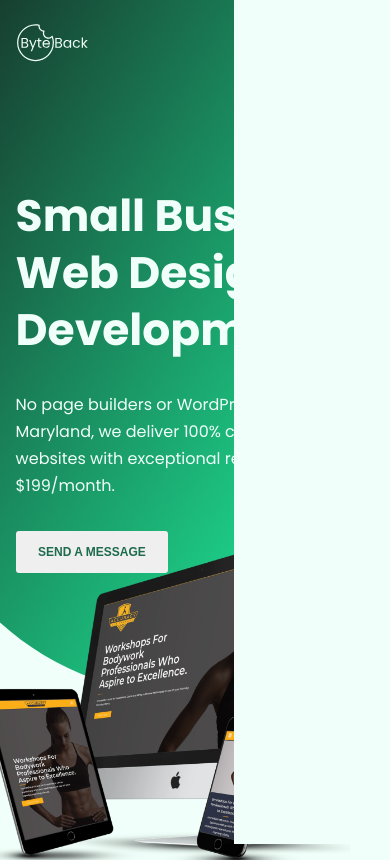
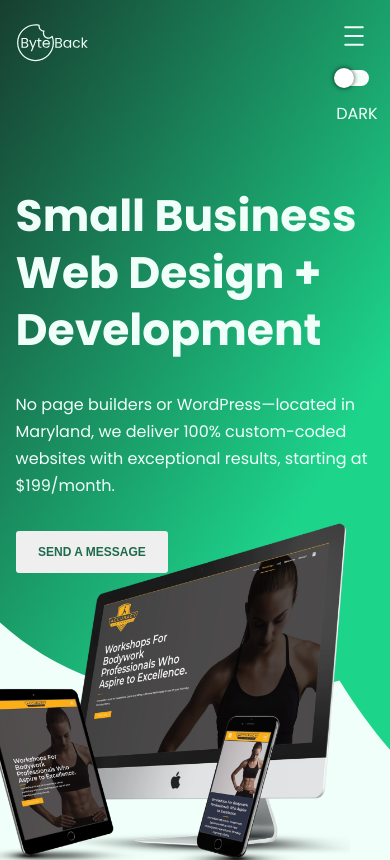
Before and after one commit to adinduokoro/Byte-Back-Digital-V2, a React (Create React App) app: page / in a window 390 px wide. Shown: the top 860 px of the page. Built offline with nearby package versions, Linux system fonts and the light colour scheme.

Commit message:
Mobile
Most of the mobile navigation is complete. Just need to work on the responsiveness.

```diff
--- a/src/components/navigation/Navigation.js
+++ b/src/components/navigation/Navigation.js
@@ -1,6 +1,6 @@
-import React, { useState } from "react";
+import React, { useState, useEffect } from "react";
 import { useDispatch, useSelector } from "react-redux";
-import { Link } from "react-router-dom";
+import { Link, useNavigate } from "react-router-dom";
 import styles from "./Navigation.module.css";
 import { navLinks } from "./data";
 import Logo from "../../assets/logo";
@@ -12,18 +12,21 @@ import {
   selectIsDarkModeOn,
 } from "../../redux/slice/themeSlice";
 import { SET_CURRENT_PATH } from "../../redux/slice/linkSlice";
+import { SET_MENU_TOGGLE, selectIsMenuOpen } from "../../redux/slice/menuSlice";
 
 const Navigation = () => {
-  const [isOpen, setIsOpen] = useState(true)
   const dispatch = useDispatch();
+  const navigate = useNavigate();
   const isDarkModeOn = useSelector(selectIsDarkModeOn);
+  const isMenuOpen = useSelector(selectIsMenuOpen);
+  const [isClosing, setIsClosing] = useState(false);
 
   const toggleMenu = () => {
-    setIsOpen(!isOpen);
+    dispatch(SET_MENU_TOGGLE(!isMenuOpen));
   };
 
   const closeMenu = () => {
-    setIsOpen(false);
+    dispatch(SET_MENU_TOGGLE(false));
   };
 
   const handleToggle = () => {
@@ -31,8 +34,13 @@ const Navigation = () => {
   };
 
   const handleLinkClick = (path) => {
-    dispatch(SET_CURRENT_PATH(path));
-    setIsOpen(false)
+    setIsClosing(true);
+    setTimeout(() => {
+      dispatch(SET_CURRENT_PATH(path));
+      dispatch(SET_MENU_TOGGLE(false));
+      navigate(path);
+      setIsClosing(false);
+    }, 200); // Match this delay with your transition duration
   };
 
   return (
@@ -58,9 +66,9 @@ const Navigation = () => {
             ) : null}
           </div>
           <div className={styles["nav-buttons"]}>
-            <ul className={`${styles["nav-links"]} ${isOpen ? styles.open : ""}`}>
+            <ul className={`${styles["nav-links"]} ${isMenuOpen ? styles.open : ""} ${isClosing ? styles.closing : ""}`}>
               {navLinks.map((link, index) => (
-                <li className={`${styles["nav-link"]} ${isOpen ? styles["show-link"] : ""}`} key={index}>
+                <li className={`${styles["nav-link"]} ${isMenuOpen ? styles["show-link"] : ""}`} key={index}>
                   <Link
                     to={link.path}
                     onClick={() => handleLinkClick(link.path)}
--- a/src/components/navigation/Navigation.module.css
+++ b/src/components/navigation/Navigation.module.css
@@ -111,7 +111,7 @@
   display: flex;
   justify-content: space-between;
   width: 100%;
-  color: var(--secondaryColor);
+  color: var(--tertiaryColor);
   z-index: 5;
 }
 
@@ -197,10 +197,15 @@
     background-color: var(--primaryBackgroundColor);
     z-index: 5555;
     width: 40%;
-    padding: 10rem 2rem 20rem;
+    padding: 10rem 4rem 20rem;
   }
 
   .nav-links {
+    transition: right 0.4s;
+  }
+
+  .nav-links.closing {
+    right: -50rem; /* or whatever value represents the closed state */
     transition: right 0.4s;
   }
 
--- /dev/null
+++ b/src/redux/slice/menuSlice.js
@@ -0,0 +1,21 @@
+import { createSlice } from '@reduxjs/toolkit'
+
+const initialState = {
+    isMenuOpen: false,
+}
+
+const menuSlice = createSlice({
+  name: "menu",
+  initialState,
+  reducers: {
+    SET_MENU_TOGGLE(state, action) {
+        state.isMenuOpen = action.payload
+    }
+  }
+});
+
+export const {SET_MENU_TOGGLE} = menuSlice.actions
+
+export const selectIsMenuOpen = (state) => state.menu.isMenuOpen
+
+export default menuSlice.reducer
--- a/src/redux/store.js
+++ b/src/redux/store.js
@@ -1,10 +1,12 @@
 import { configureStore, combineReducers } from "@reduxjs/toolkit";
 import themeReducer from "./slice/themeSlice";
 import linkReducer from "./slice/linkSlice";
+import menuReducer from "./slice/menuSlice"
 
 const rootReducer = combineReducers({
   theme: themeReducer,
   link: linkReducer,
+  menu: menuReducer
 });
 
 const store = configureStore({
```
